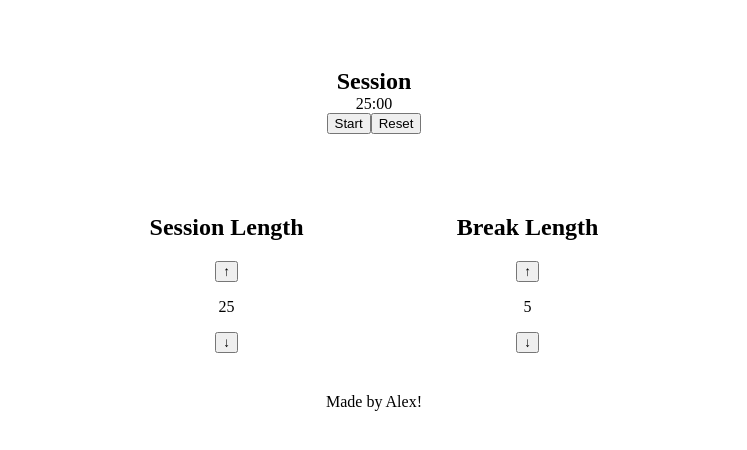
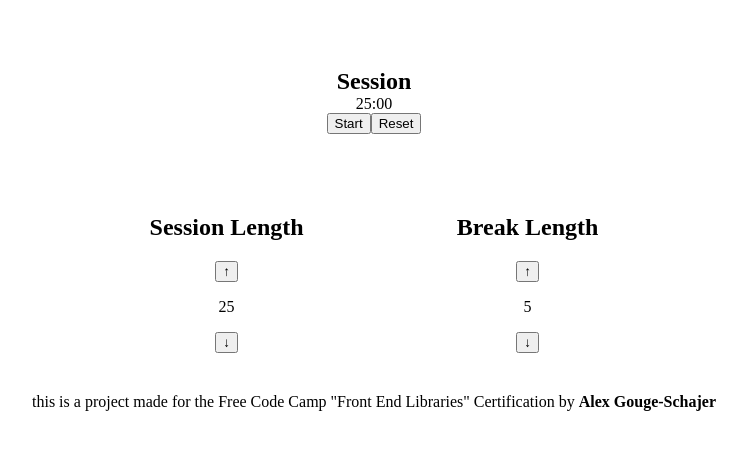
Before and after one commit to thegouge/fcc-pomodoro-clock, a React (Create React App) app: page / in a window 1280 px wide. Shown: the top 450 px of the page, without its empty margins (266-1013 px from the left). Built offline with nearby package versions, Linux system fonts and the light colour scheme; the HTML template or start-up script is replaced by a standard one.

Commit message:
updated footer to be uniform across projects

```diff
--- a/src/components/Footer.js
+++ b/src/components/Footer.js
@@ -3,5 +3,10 @@ import React from "react";
 import "../css/footer.css";
 
 export default function Footer() {
-  return <footer>Made by Alex!</footer>;
+  return (
+    <footer>
+      this is a project made for the Free Code Camp "Front End Libraries"
+      Certification by <strong>Alex Gouge-Schajer</strong>
+    </footer>
+  );
 }
--- a/src/css/footer.css
+++ b/src/css/footer.css
@@ -1,3 +1,13 @@
 footer {
   padding: 10px;
 }
+
+footer a {
+  text-decoration: none;
+  color: rgb(230, 55, 55);
+  font-weight: bold;
+}
+
+footer a:hover {
+  text-decoration: underline;
+}
```
